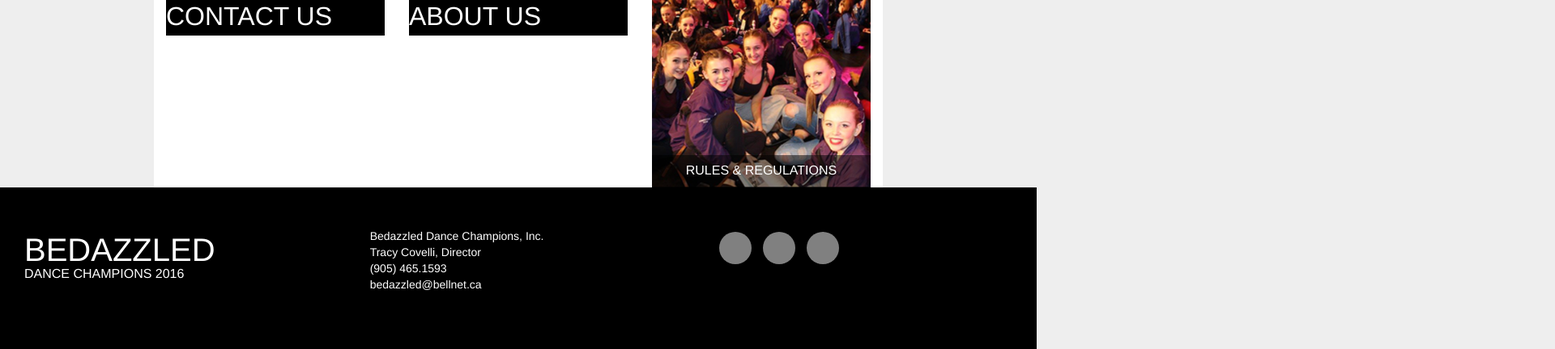
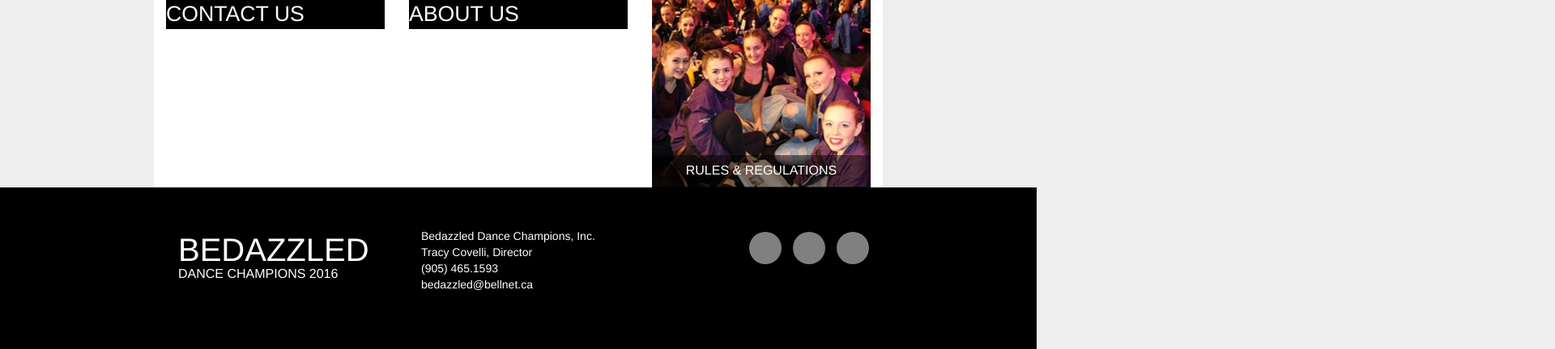
Before and after one commit to colin-mcdonald/bedazzled_web_html, a website: page page1.html in a window 1280 px wide. Shown: the part 1148-1580 px from the top of the page at 81% size, 1920 px wide, since content can reach past the window. Drawn offline with nearby package versions, Linux system fonts and the light colour scheme; files that its build step writes are made by us from their sources.

Commit message:
Fix footer width, and position of dots.

```diff
--- a/bedazzled.less
+++ b/bedazzled.less
@@ -100,7 +100,7 @@
     display: block;
     background-color: @black;
     color: @white;
-    font-size: @main-subtitle-size;
+    font-size: 20pt;
     height: 100%;
     width: 100%;
   }
@@ -121,7 +121,9 @@
         font-size: (@main-subtitle-size / 2);
       }
     }
-    &-dots > .dot {
+    &-dots {
+      margin-left: 100px;
+      > .dot {
         background-color: @transparent-white;
         width: 40px;
         height: 40px;
@@ -130,6 +132,7 @@
         margin: 5px;
         &.active {
           background-color: @white;
+        }
       }
     }
   }
--- a/page1.html
+++ b/page1.html
@@ -156,7 +156,7 @@
     </div>
 
     <div class="container-fluid bedazzled--main-foot">
-      <footer>
+      <footer class="container bedazzled--container">
         <div class="row bedazzled--main-foot-row">
           <div class="col-md-4">
             <div class="container">
```
Lines whose indentation alone changed are shown as unchanged.
